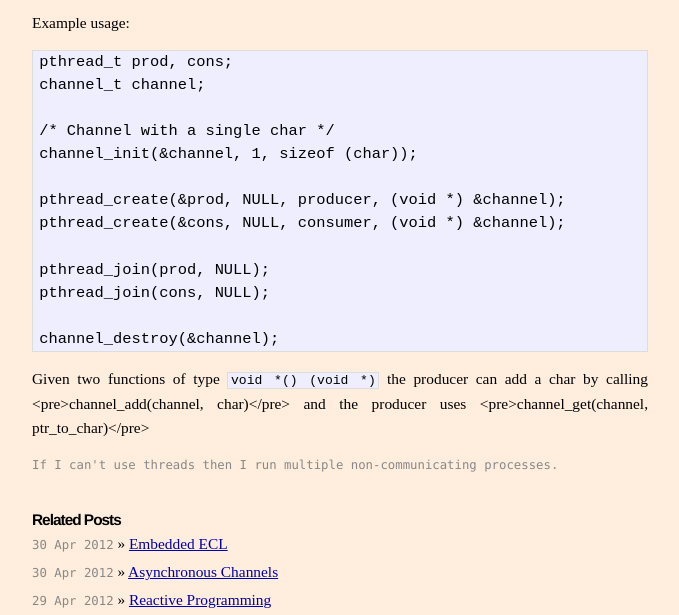
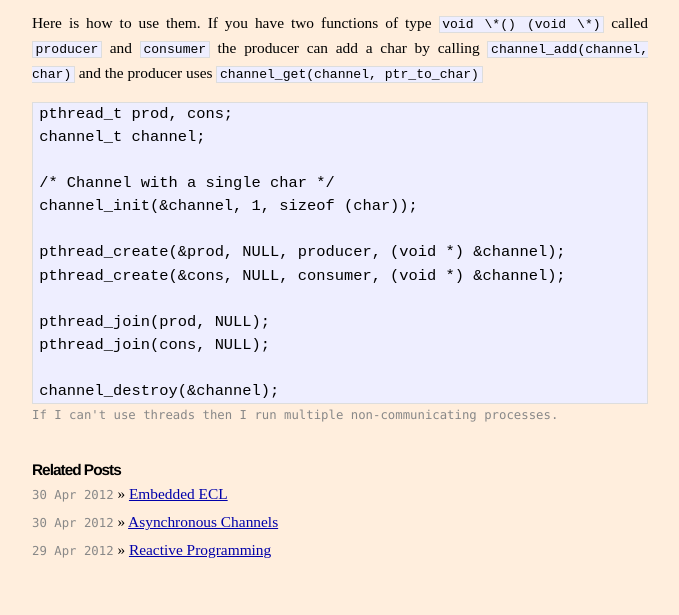
Before and after one commit to vwood/vwood.github.com, a Jekyll site: the page built from _posts/2012-4-30-channels.md, in a window 1280 px wide, cut to the strip 622-1237 px from the top of the page. Shown: the whole strip, without its empty margins (300-979 px from the left). Built offline with Jekyll 4.4.1, drawn with Linux system fonts in a browser that asks for light colours; Markdown is read by kramdown in place of the engine named in the settings; after the commit the page ends 1187 px from its top, so only the background shows below that.

Commit message:
Fix markdown.

```diff
--- a/_posts/2012-4-30-channels.md
+++ b/_posts/2012-4-30-channels.md
@@ -16,7 +16,9 @@ The two semaphores allow a thread to wait until there is something for it to do.
 
 <script src="http://gist.github.com/659733.js"> </script>
 
-Example usage:
+Here is how to use them. If you have two functions of type <code>void \*() (void \*)</code> called <code>producer</code> and <code>consumer</code> the producer can add a char by calling <code>channel_add(channel, char)</code> and the producer uses <code>channel_get(channel, ptr_to_char)</code>
+
+
 <pre>
 pthread_t prod, cons;
 channel_t channel;
@@ -33,6 +35,4 @@ pthread_join(cons, NULL);
 channel_destroy(&channel);
 </pre>
 
-Given two functions of type <code>void *() (void *)</code> the producer can add a char by calling <pre>channel_add(channel, char)</pre> and the producer uses <pre>channel_get(channel, ptr_to_char)</pre>
-
 <div class="footnote">If I can't use threads then I run multiple non-communicating processes.</div>
```
